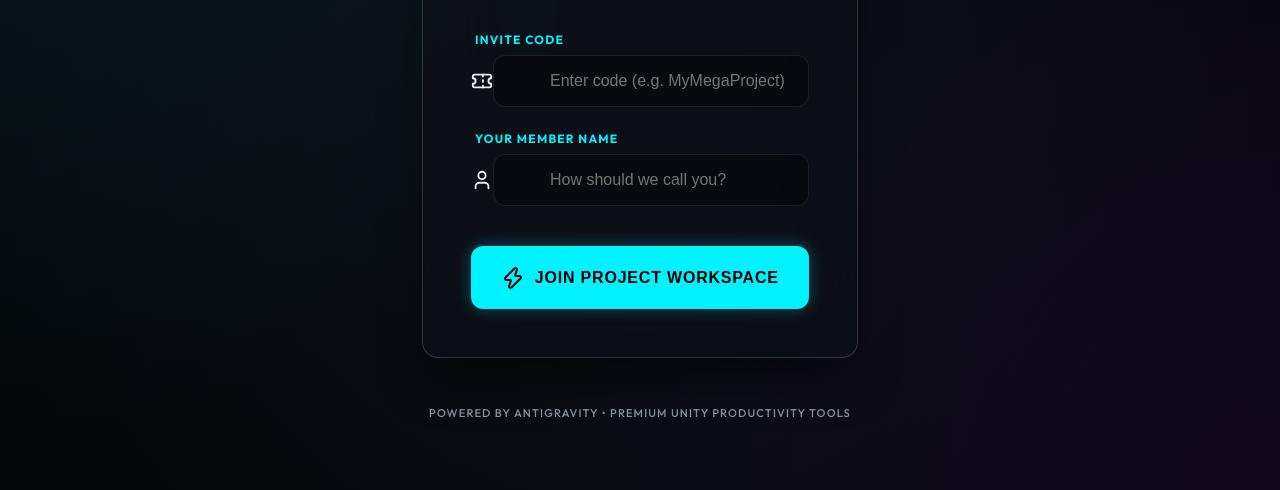
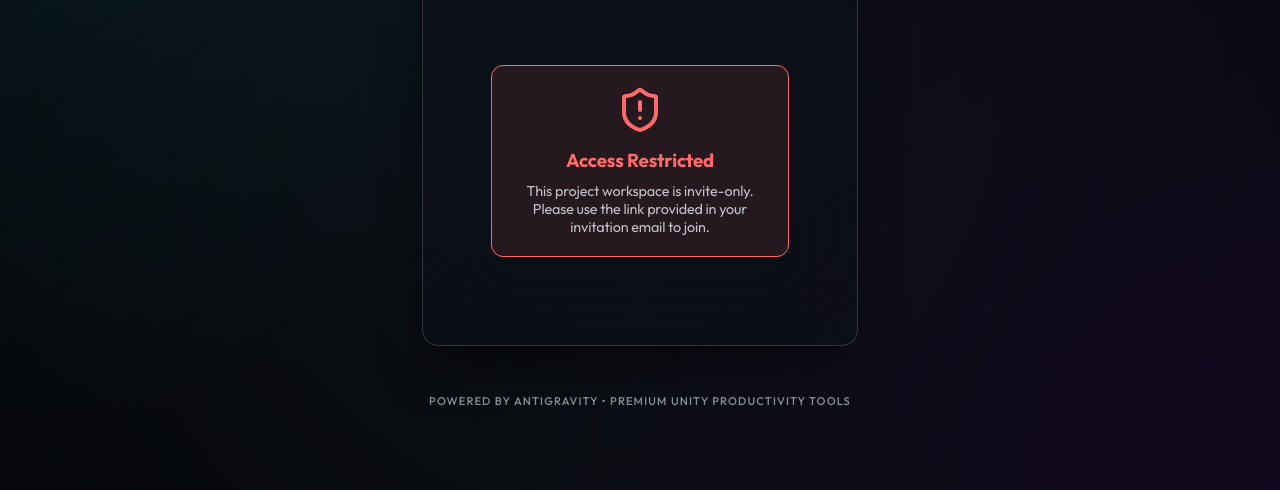
Before and after one commit to DhineshMoorthy-gamedev/node-server-ws-frontend, a plain HTML site: page index.html in a window 1280 px wide. Shown: the part 310-800 px from the top of the page. Drawn offline with nearby package versions, Linux system fonts and the light colour scheme.

Commit message:
changes done for making it invite only

```diff
--- a/index.html
+++ b/index.html
@@ -25,13 +25,13 @@
 
             <p class="onboarding-subtitle">Connect with your team and sync Unity tasks in real-time.</p>
 
-            <div class="onboarding-form">
+            <div class="onboarding-form" id="invite-form">
                 <div class="input-group">
                     <label>Invite Code</label>
                     <div class="invite-input-box">
                         <i data-lucide="ticket"></i>
                         <input type="text" id="project-id-input" placeholder="Enter code (e.g. MyMegaProject)"
-                            spellcheck="false">
+                            spellcheck="false" readonly>
                     </div>
                 </div>
 
@@ -49,6 +49,14 @@
                 </button>
             </div>
 
+            <div id="no-invite-message" style="display: none; text-align: center; padding: 20px;">
+                <div style="background: rgba(255, 107, 107, 0.1); border: 1px solid #ff6b6b; padding: 20px; border-radius: 12px; margin-bottom: 20px;">
+                    <i data-lucide="shield-alert" style="color: #ff6b6b; width: 48px; height: 48px; margin-bottom: 10px;"></i>
+                    <h3 style="color: #ff6b6b; margin-bottom: 10px;">Access Restricted</h3>
+                    <p style="font-size: 0.9em; opacity: 0.8;">This project workspace is invite-only. Please use the link provided in your invitation email to join.</p>
+                </div>
+            </div>
+
             <div id="error-message" class="error-text" style="display: none;"></div>
         </div>
 
--- a/websocket-logger.js
+++ b/websocket-logger.js
@@ -8,7 +8,10 @@ let currentProjectId = localStorage.getItem('lastProjectId') || '';
 let currentMemberName = localStorage.getItem('lastMemberName') || '';
 const sessionId = Math.random().toString(36).substring(2, 11); // Generate unique session ID
 
+// --- Elements ---
 const elements = {
+    inviteForm: document.getElementById('invite-form'),
+    noInviteMsg: document.getElementById('no-invite-message'),
     statusDot: document.getElementById('status-dot'),
     statusText: document.getElementById('status-text'),
     statusContainer: document.getElementById('status-container'),
@@ -393,6 +396,25 @@ function disconnect() {
 // --- Page Specific Initialization ---
 
 function initInvitePage() {
+    // Parse URL Parameters
+    const params = new URLSearchParams(window.location.search);
+    const urlProjectId = params.get('projectId');
+    const urlName = params.get('name');
+
+    if (!urlProjectId) {
+        if (elements.inviteForm) elements.inviteForm.style.display = 'none';
+        if (elements.noInviteMsg) elements.noInviteMsg.style.display = 'block';
+        return;
+    }
+
+    currentProjectId = urlProjectId;
+    localStorage.setItem('lastProjectId', urlProjectId);
+
+    if (urlName) {
+        currentMemberName = urlName;
+        localStorage.setItem('lastMemberName', urlName);
+    }
+
     if (elements.project.input) elements.project.input.value = currentProjectId;
     if (elements.member.input) elements.member.input.value = currentMemberName;
 
```
